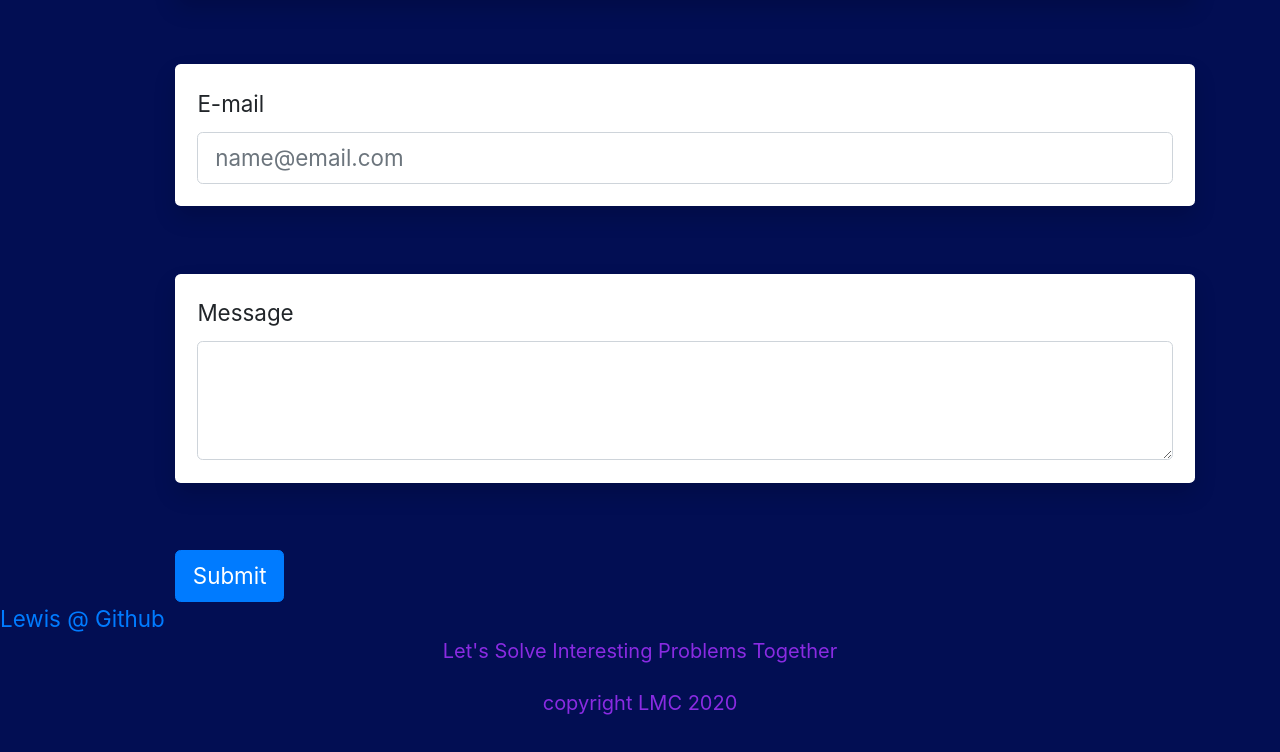
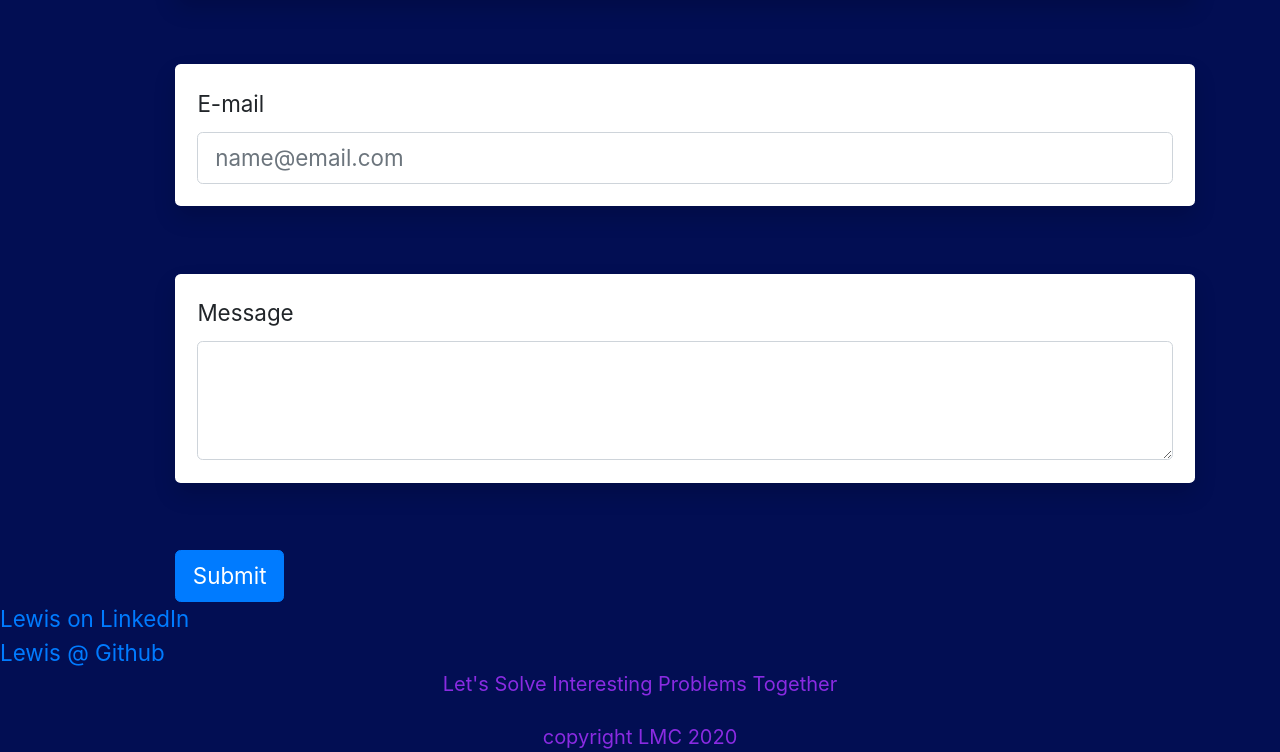
Before and after one commit to lewismcruz/lewiscruzporfolio, a plain HTML site: page contact.html in a window 1280 px wide. Shown: the part 530-1282 px from the top of the page. Before the commit the page ends 1248 px from the top, so only its background shows below. Drawn offline with nearby package versions, Linux system fonts and the light colour scheme.

Commit message:
Fixed LinkedIn profile link. Removed headshot placeholder on index.html.

```diff
--- a/contact.html
+++ b/contact.html
@@ -89,7 +89,7 @@
           </form>
       </div>
 
-      <!-- <a href="https://www.linkedin.com/in/lewis-c-2a775b1a8/">Lewis on LinkedIn</a><br> -->
+      <a href="https://www.linkedin.com/in/lewis-c-2a775b1a8/">Lewis on LinkedIn</a><br>
       <a href="https://github.com/lewismcruz">Lewis @ Github</a><br>
 
 
```
Also changed, not shown: index.html (+1 -1 lines).
